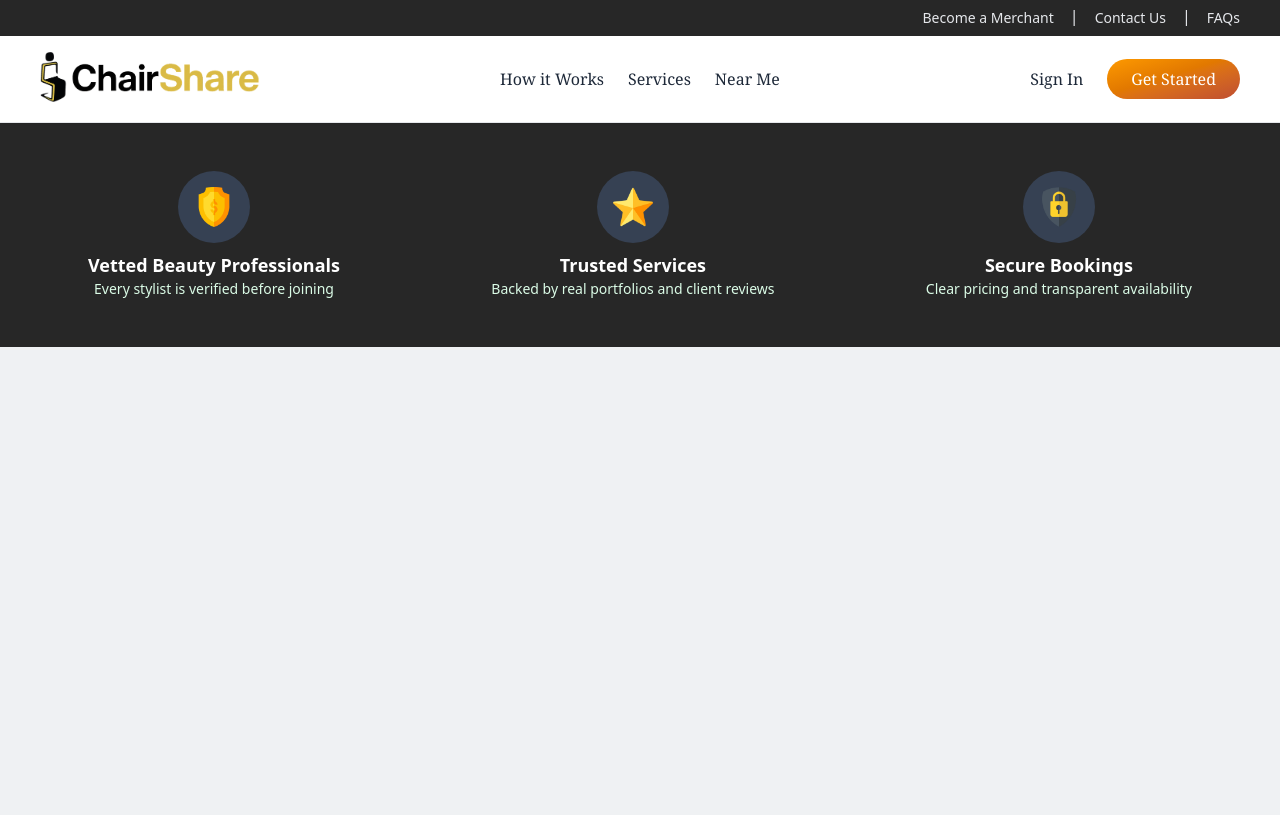
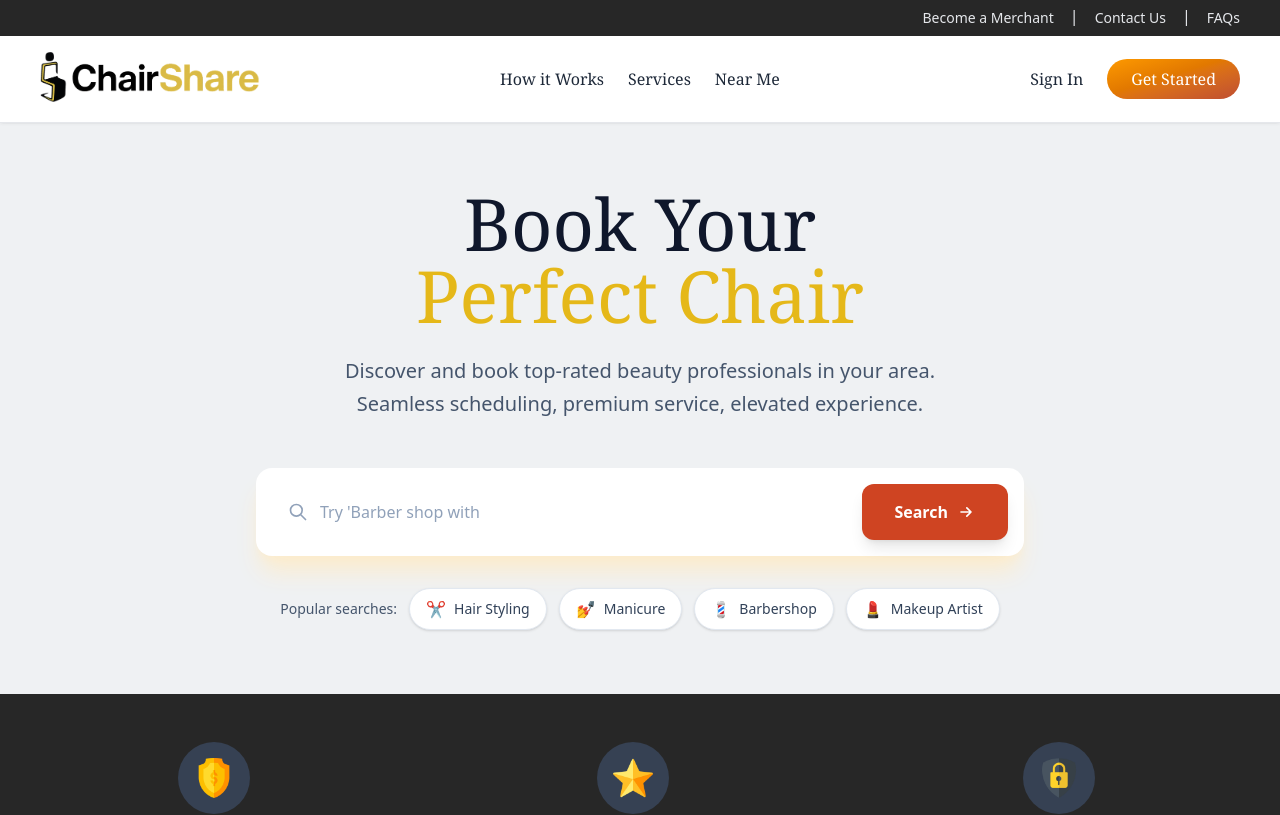
Before and after one commit to KayviaHarriott/chair-share, a React (Vite) app: page / in a window 1280 px wide. Shown: the top 815 px of the page. Built offline with nearby package versions, Linux system fonts and the light colour scheme.

Commit message:
Added call to action using Section component

```diff
--- a/src/pages/HomePage.tsx
+++ b/src/pages/HomePage.tsx
@@ -59,12 +59,88 @@ export const Home = () => {
   }, [placeholderText, isTyping, currentPhraseIndex, searchValue, phrases]);
 
   return (
-    <div className="min-h-screen bg-[#eff1f3] ">
+    <div className="bg-[#eff1f3] ">
       {/* Header/CTA */}
-      <Section backgroundColor="" content={<></>} />
+      <Section backgroundColor="" content={<>
+        <div className="max-w-4xl mx-auto text-center py-16">
+          {/* Heading */}
+          <h1 className="text-5xl sm:text-6xl lg:text-7xl font-serif mb-6">
+            <span className="text-slate-900">Book Your</span>
+            <br />
+            <span className="text-[#E5B819]">Perfect Chair</span>
+          </h1>
+
+          {/* Subtitle */}
+          <p className="text-lg sm:text-xl text-slate-600 mb-12 max-w-2xl mx-auto leading-relaxed">
+            Discover and book top-rated beauty professionals in your area.
+            Seamless scheduling, premium service, elevated experience.
+          </p>
+
+          {/* Search Bar */}
+          <div className="bg-white rounded-2xl shadow-xl shadow-[#FCECCD] p-4 mb-8 max-w-3xl mx-auto">
+            <div className="flex flex-col sm:flex-row gap-3 items-center">
+              <div className="relative flex-1 w-full">
+                <div className="absolute left-4 top-1/2 -translate-y-1/2 text-slate-400">
+                  <svg
+                    className="w-5 h-5"
+                    fill="none"
+                    stroke="currentColor"
+                    viewBox="0 0 24 24"
+                  >
+                    <path
+                      strokeLinecap="round"
+                      strokeLinejoin="round"
+                      strokeWidth={2}
+                      d="M21 21l-6-6m2-5a7 7 0 11-14 0 7 7 0 0114 0z"
+                    />
+                  </svg>
+                </div>
+                <input
+                  type="text"
+                  value={searchValue}
+                  onChange={(e) => setSearchValue(e.target.value)}
+                  placeholder={placeholderText}
+                  className="w-full pl-12 pr-4 py-4 text-slate-700 placeholder-slate-400 rounded-xl focus:outline-none focus:ring-2 focus:ring-amber-500 focus:bg-white transition-all"
+                />
+              </div>
+              <button className="w-full sm:w-auto px-8 py-4 bg-[#CF4422] hover:bg-amber-600 text-white font-semibold rounded-xl shadow-lg hover:shadow-xl transition-all duration-200 flex items-center justify-center gap-2">
+                Search
+                <svg
+                  className="w-5 h-5"
+                  fill="none"
+                  stroke="currentColor"
+                  viewBox="0 0 24 24"
+                >
+                  <path
+                    strokeLinecap="round"
+                    strokeLinejoin="round"
+                    strokeWidth={2}
+                    d="M13 7l5 5m0 0l-5 5m5-5H6"
+                  />
+                </svg>
+              </button>
+            </div>
+          </div>
+
+          {/* Popular Searches */}
+          <div className="flex flex-col sm:flex-row items-center justify-center gap-3 flex-wrap">
+            <span className="text-sm text-slate-600 ">Popular searches:</span>
+            {popularSearches.map((search, index) => (
+              <button
+                key={index}
+                className="inline-flex items-center gap-2 px-4 py-2 bg-white hover:bg-amber-50 text-slate-700 rounded-full border border-slate-200 hover:border-amber-300 transition-all duration-200 shadow-sm hover:shadow-md"
+              >
+                <span className="text-base">{search.icon}</span>
+                <span className="text-sm font-medium">{search.label}</span>
+              </button>
+            ))}
+          </div>
+        </div></>} />
 
       {/* Styling Images * How to Section */}
-      <Section backgroundColor="" content={<></>} />
+      <Section backgroundColor="" content={<>
+
+        </>} />
 
       {/* Banner */}
       <Section backgroundColor="#272727" content={<>
```
